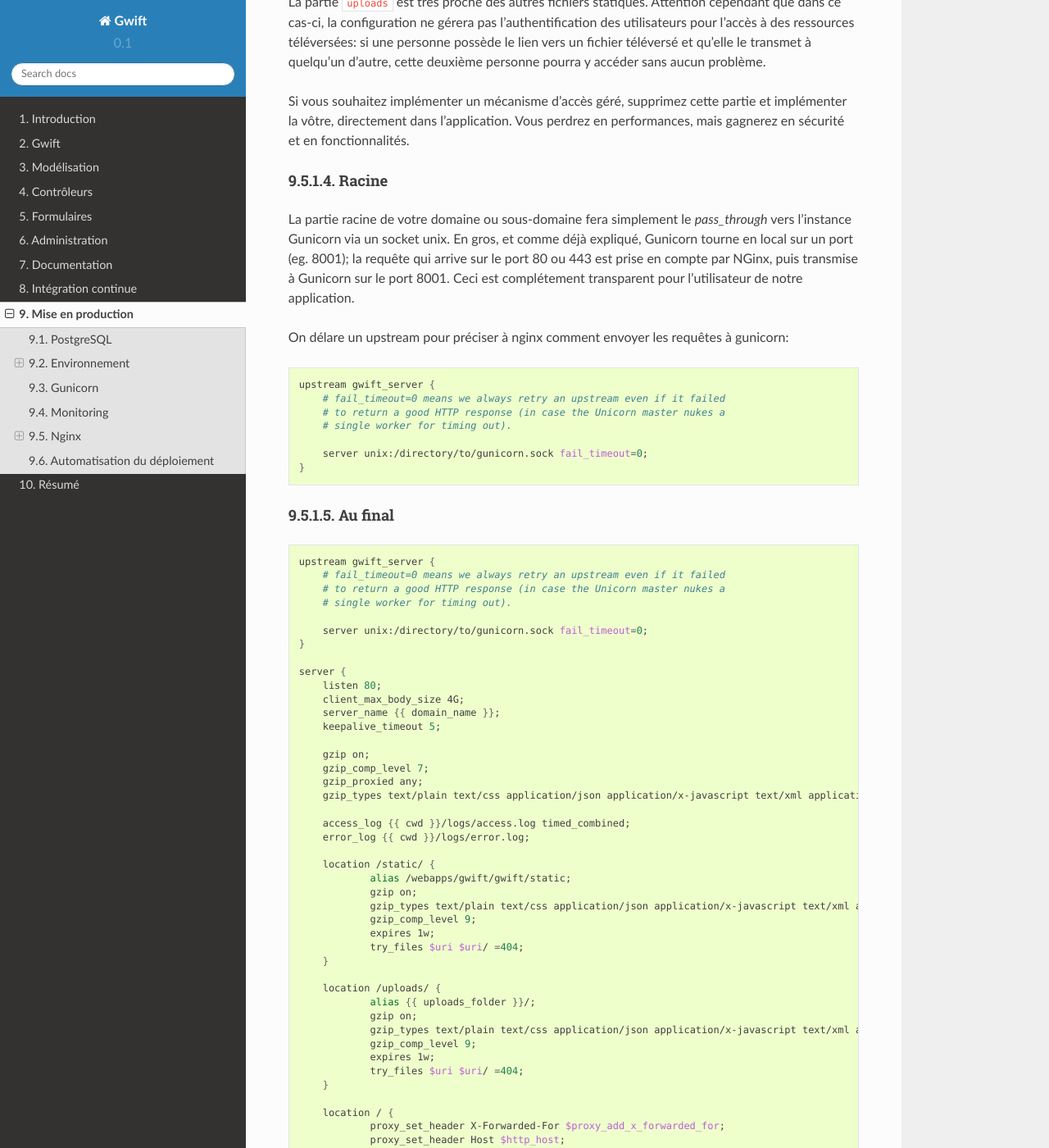
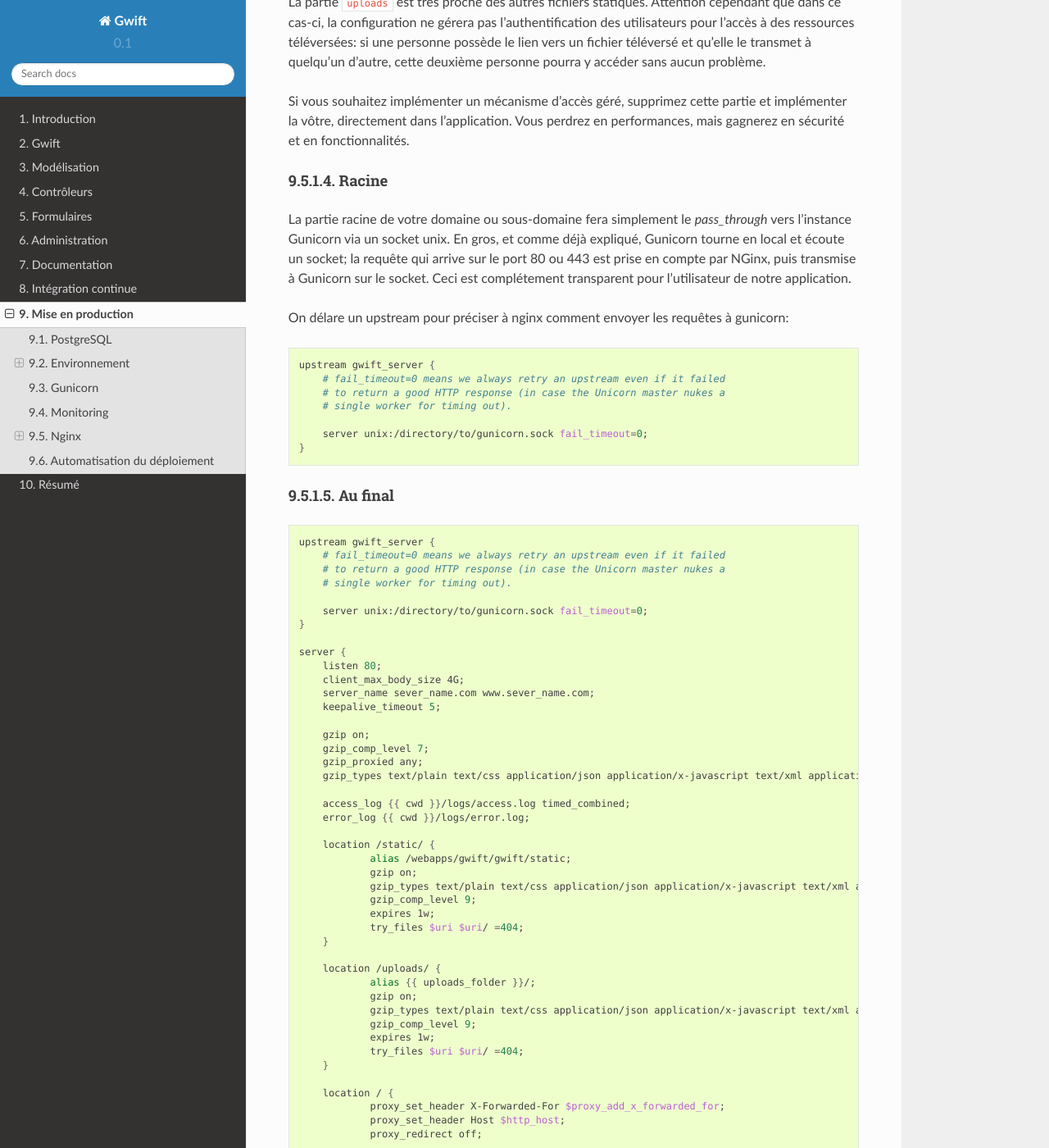
Before and after one commit to Grimbox/gwift-book, a Sphinx documentation site: the page built from source/production.rst, in a window 1280 px wide and 1400 px high, scrolled down 8332 px. Shown: the whole window at 82% size. Built offline with Sphinx 7.4.7 and the Read the Docs theme 2.0.0, drawn with Linux system fonts in a browser that asks for light colours; some of the changed text lies outside the part shown.

Commit message:
misspelling

```diff
--- a/source/production/gunicorn.rst
+++ b/source/production/gunicorn.rst
@@ -17,7 +17,7 @@
 .. image:: production/admin_without_static.png
     :align: center
 
-Nous allons maintenant créer un ficheir qui se chargera de lancer gunicorn correctement, que l'on sauve dans ``/webapps/gwift/gwift/bin/gunicorn_start``:
+Nous allons maintenant créer un fichier qui se chargera de lancer gunicorn correctement, que l'on sauve dans ``/webapps/gwift/gwift/bin/gunicorn_start``:
 
 .. code-block:: shell
 
--- a/source/production/monitoring.rst
+++ b/source/production/monitoring.rst
@@ -24,8 +24,7 @@
     redirect_stdout=true                                                  ; Redirect program output to the log file
     redirect_stderr=true                                                  ; Redirect program error to the log file
 
-On peut alors démarer supervisor:
-
+On peut alors démarer supervisord:
 
 .. code-block:: shell
 
--- a/source/production/nginx.rst
+++ b/source/production/nginx.rst
@@ -42,7 +42,7 @@
 Racine
 ------
 
-La partie racine de votre domaine ou sous-domaine fera simplement le *pass_through* vers l'instance Gunicorn via un socket unix. En gros, et comme déjà expliqué, Gunicorn tourne en local sur un port (eg. 8001); la requête qui arrive sur le port 80 ou 443 est prise en compte par NGinx, puis transmise à Gunicorn sur le port 8001. Ceci est complétement transparent pour l'utilisateur de notre application.
+La partie racine de votre domaine ou sous-domaine fera simplement le *pass_through* vers l'instance Gunicorn via un socket unix. En gros, et comme déjà expliqué, Gunicorn tourne en local et écoute un socket; la requête qui arrive sur le port 80 ou 443 est prise en compte par NGinx, puis transmise à Gunicorn sur le socket. Ceci est complétement transparent pour l'utilisateur de notre application.
 
 On délare un upstream pour préciser à nginx comment envoyer les requêtes à gunicorn:
 
@@ -72,7 +72,7 @@
     server {
         listen 80;
         client_max_body_size 4G;
-        server_name {{ domain_name }};
+        server_name sever_name.com www.sever_name.com;
         keepalive_timeout 5;
 
         gzip on;
```
Also changed, not shown: other parts of source/production/nginx.rst (+2 -2 lines).
